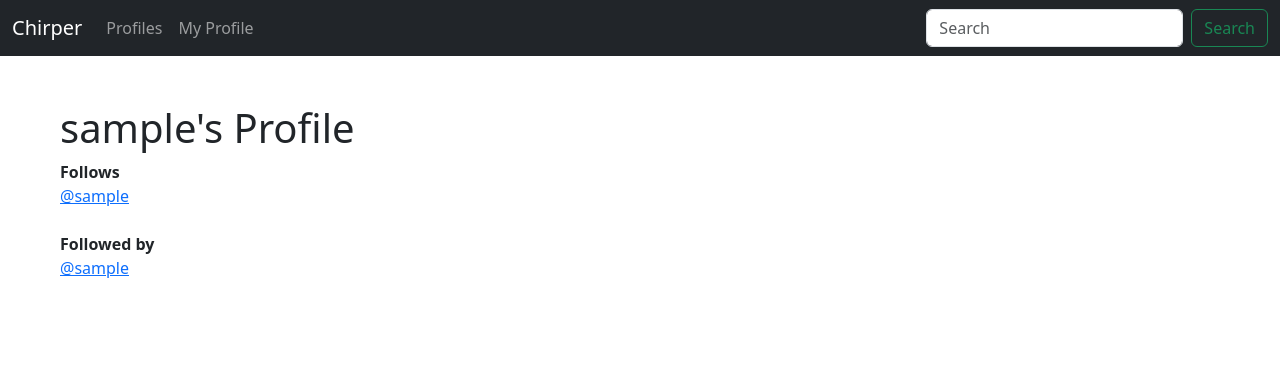
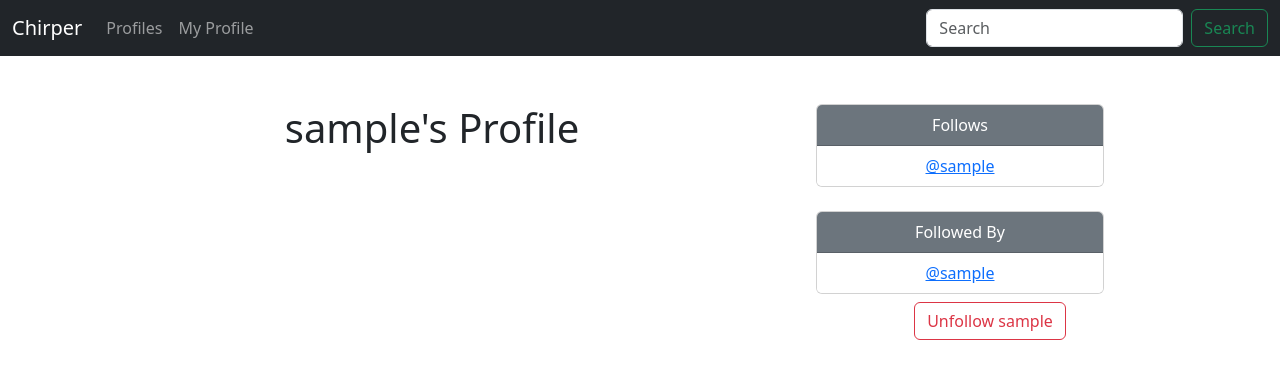
Before and after one commit to torcuata22/chirper, a Django app: page /profile/1/ in a window 1280 px wide. Shown: the top 379 px of the page. Run offline with Django 4.2, Linux system fonts and the light colour scheme; the visitor is signed in with stand-in values (Sample User, id 1); data comes from the database, SQL or seed files in the repository.

Commit message:
follow and unfollow buttons in bootstrap

```diff
--- a/social/chirper/templates/chirper/profile.html
+++ b/social/chirper/templates/chirper/profile.html
@@ -6,18 +6,51 @@
 
     {% if profile %}
 
+        <div class="container text-center">
+            <div class="row">
+                <div class="col-8">
                     <h1>{{ profile.user.username }}'s Profile</h1>
-        <strong>Follows</strong>
+                </div>
                     <br>
+                <div class="col-4">
+                    <div class="card" style="width: 18rem;">
+                        <div class="card-header bg-secondary text-white">
+                          Follows
+                        </div>
                         {% for following in profile.follows.all %}
-           <a href="{% url 'profile' following.user.id %}">@{{ following }}</a> <br>
+                        <ul class="list-group list-group-flush">
+                          <li class="list-group-item"><a href="{% url 'profile' following.user.id %}">@{{ following|lower }}</a></li>
+                        </ul>
                         {% endfor %}
+                      </div>
                       <br>
-        <strong>Followed by</strong>
-        <br>
+                      <div class="card" style="width: 18rem;">
+                        <div class="card-header bg-secondary text-white">
+                          Followed By
+                        </div>
                         {% for following in profile.followed_by.all %}
-        <a href="{% url 'profile' following.user.id %}">@{{ following }}</a> <br>
+                        <ul class="list-group list-group-flush">
+                          <li class="list-group-item"><a href="{% url 'profile' following.user.id %}">@{{ following|lower }}</a></li>
+                        </ul>
                         {% endfor %}
 
+                    </div>
+                    <div class="container mt-2 ml-5">
+                        <form action="" method="POST">
+                                {% csrf_token %}
+                                {% if profile in user.profile.follows.all %}
+                                    <button class="btn btn-outline-danger" name="follow" value="unfollow"
+                                    type="submit">Unfollow {{ profile.user.username|lower }}</button>
+                                {% else %}
+                                <button class="btn btn-outline-success" name="follow" value="follow"
+                                type="submit">Follow {{ profile.user.username|lower }}</button>
                                 {% endif %}
+                            </form>
+                    </div>
+                </div>
+
+            </div>
+        </div>
+    {% endif %}
+
 {% endblock %}
--- a/social/chirper/templates/chirper/profile_list.html
+++ b/social/chirper/templates/chirper/profile_list.html
@@ -17,7 +17,7 @@
           <div class="col-md-8">
             <div class="card-body">
               <h5 class="card-title">{{profile.user.username}}</h5>
-              <p class="card-text">@{{profile.user.username|lower}}</p>
+              <p class="card-text"><a href="{% url 'profile' profile.user.id %}">@{{profile.user.username|lower}}</a></p>
               <p class="card-text"><small class="text-body-secondary">Last updated: {{ profile.date_modified }}</small></p>
             </div>
           </div>
```
Lines whose indentation alone changed are shown as unchanged.
